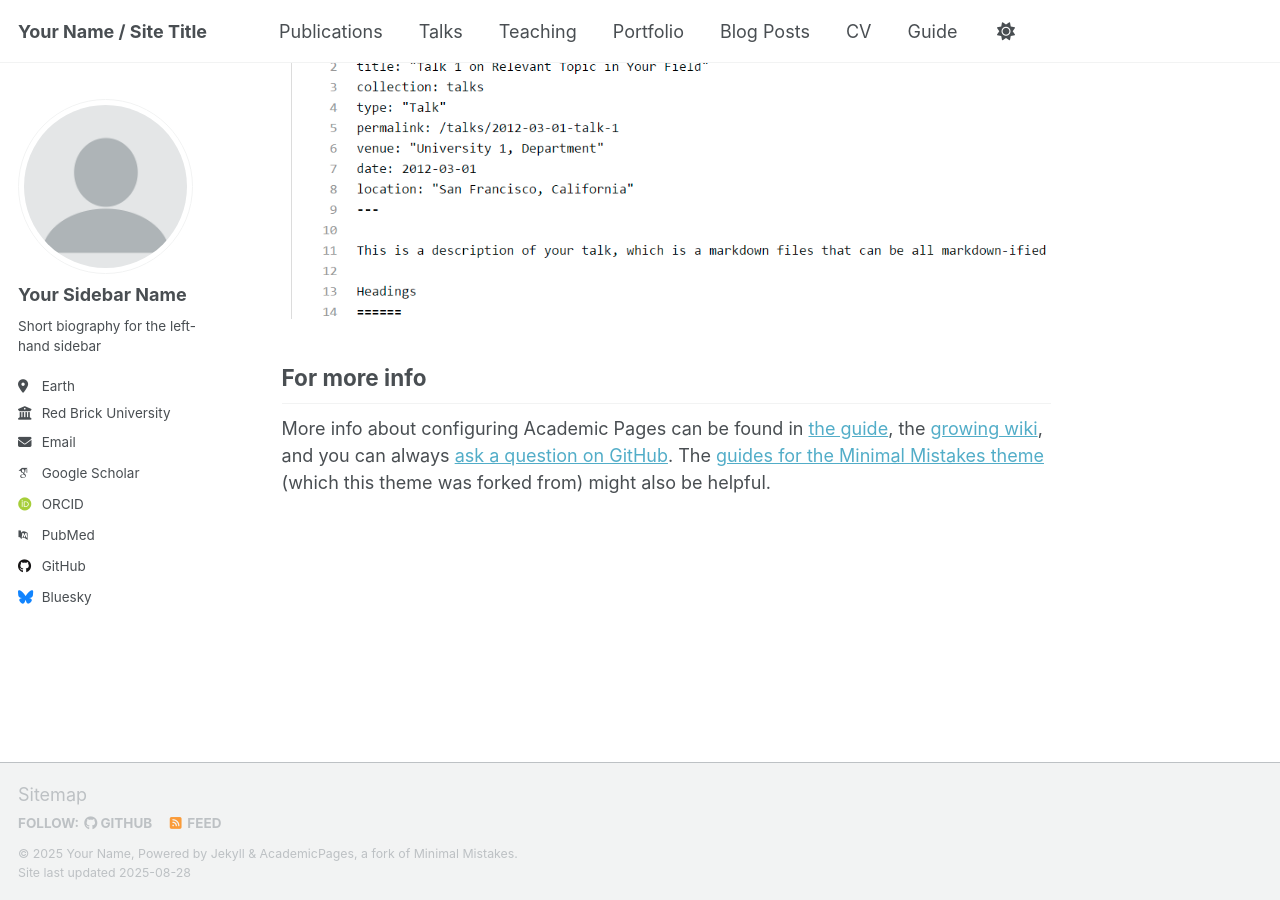
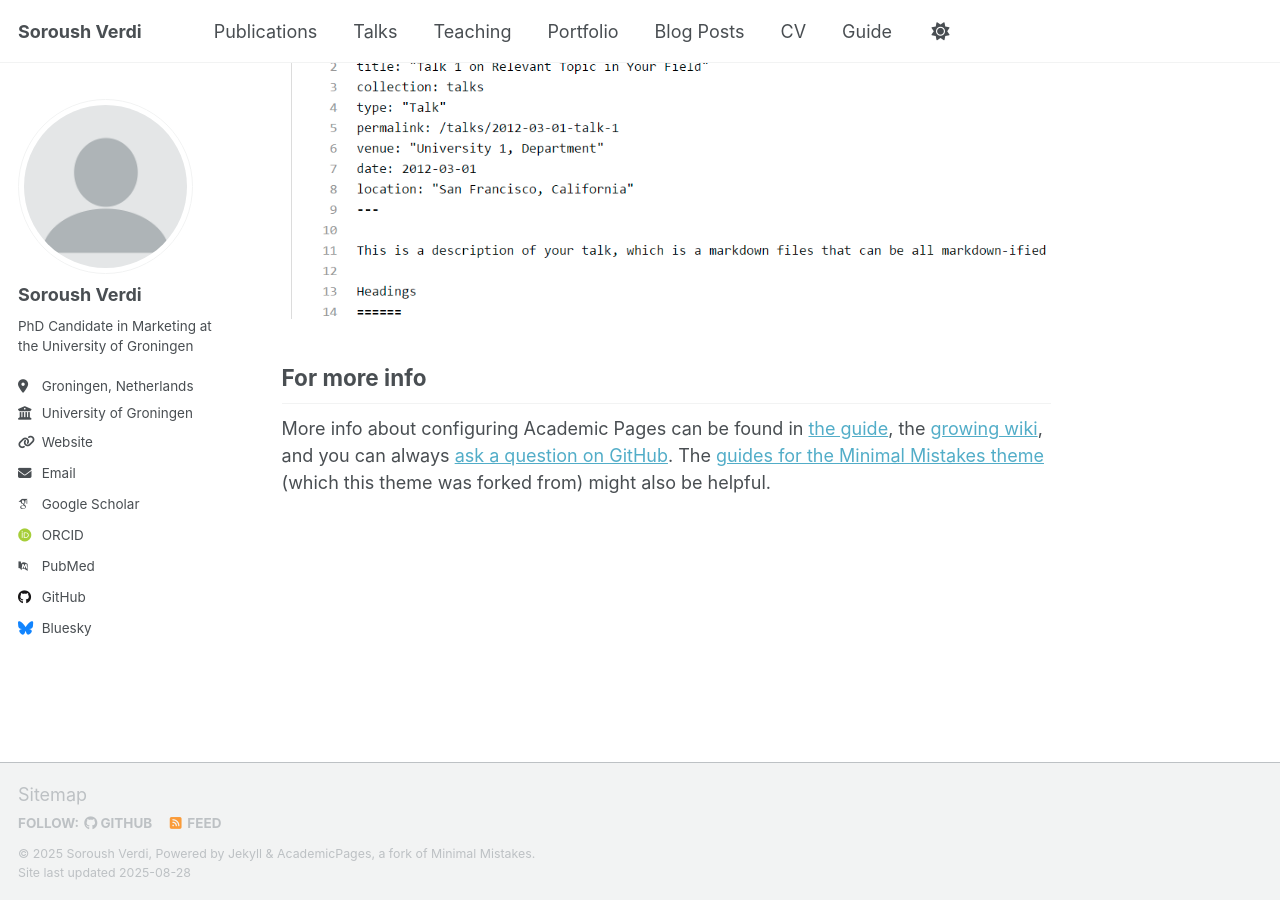
Before and after one commit to soroushverdi/soroushverdi.github.io, a Jekyll site: the page built from _pages/about.md, in a window 1280 px wide and 900 px high, scrolled down 2880 px. Built offline with Jekyll 4.4.1, drawn with Linux system fonts in a browser that asks for light colours; some web fonts are replaced; a script that is not in the unit is left out.

Commit message:
Update _config.yml

```diff
--- a/_config.yml
+++ b/_config.yml
@@ -9,12 +9,12 @@
 # Basic Site Settings
 locale                   : "en-US"
 site_theme               : "default" # Currently available options are "default", "air"
-title                    : "Your Name / Site Title"
+title                    : "Soroush Verdi"
 title_separator          : "-"
-name                     : &name "Your Name"
-description              : &description "personal description"
-url                      : https://academicpages.github.io # the base hostname & protocol for your site e.g. "https://[your GitHub username].github.io" or if you already have some other page hosted on Github then use "https://[your GitHub username].github.io/[Your Repo Name]"
-baseurl                  : "" # the subpath of your site, e.g. "/blog"
+name                     : &name "Soroush Verdi"
+description              : &description "PhD Candidate in Marketing"
+url                      : https://soroushverdi.science
+baseurl                  : ""
 repository               : "academicpages/academicpages.github.io"
 
 # Site Author - The following control what appear as part of the author content on the side bar.
@@ -23,13 +23,13 @@ repository               : "academicpages/academicpages.github.io"
 author:
   # Biographic information
   avatar           : "profile.png"
-  name             : "Your Sidebar Name"
-  pronouns         : # example: "she/her"
-  bio              : "Short biography for the left-hand sidebar"
-  location         : "Earth"
-  employer         : "Red Brick University"
-  uri              : # URL
-  email            : "none@example.org"
+  name             : "Soroush Verdi"
+  pronouns         : # example: "He/his"
+  bio              : "PhD Candidate in Marketing at the University of Groningen"
+  location         : "Groningen, Netherlands"
+  employer         : "University of Groningen"
+  uri              : https://soroushverdi.science
+  email            : "s.verdi@rug.nl"
 
   # Academic websites
   academia         : # URL
```
